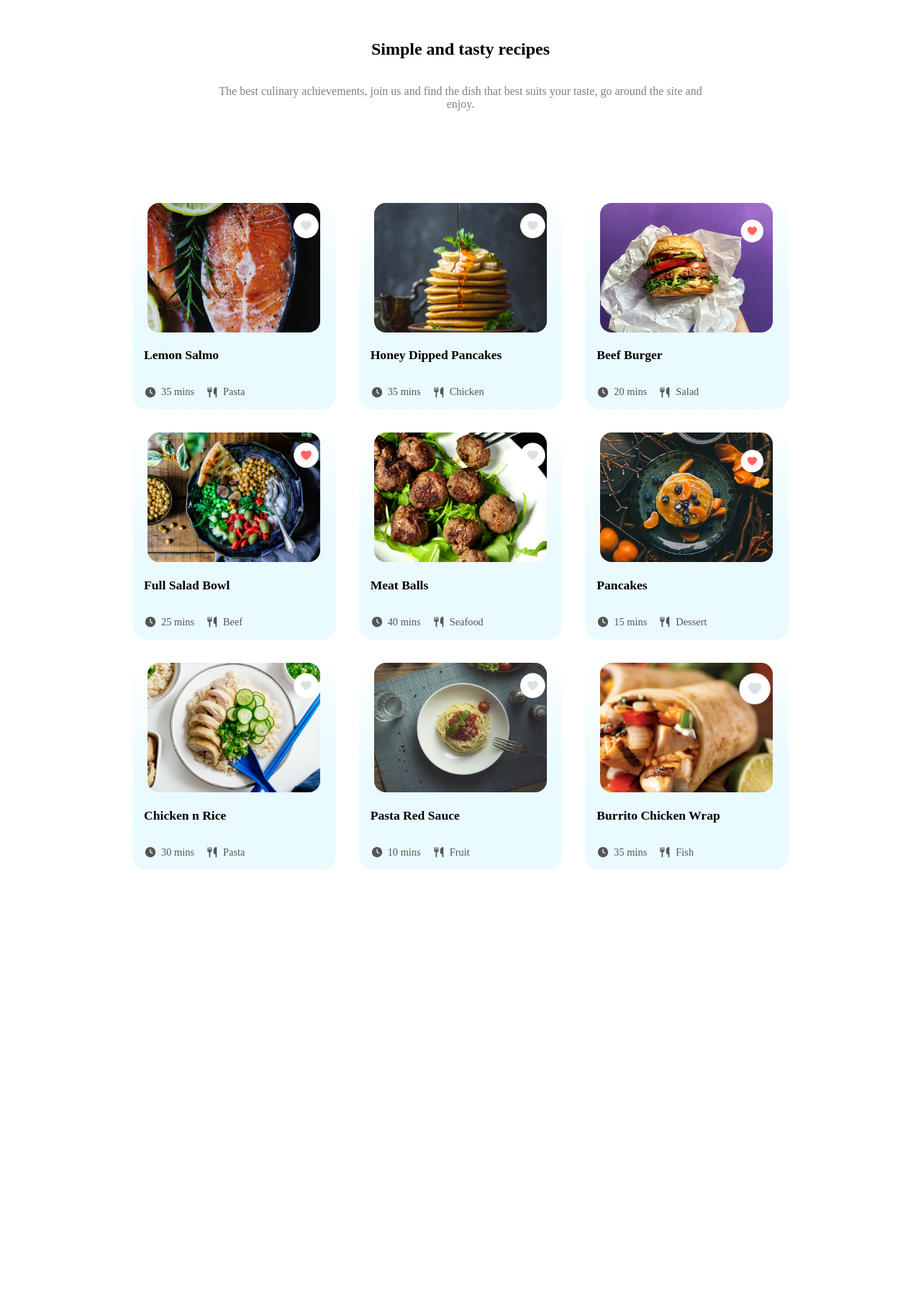
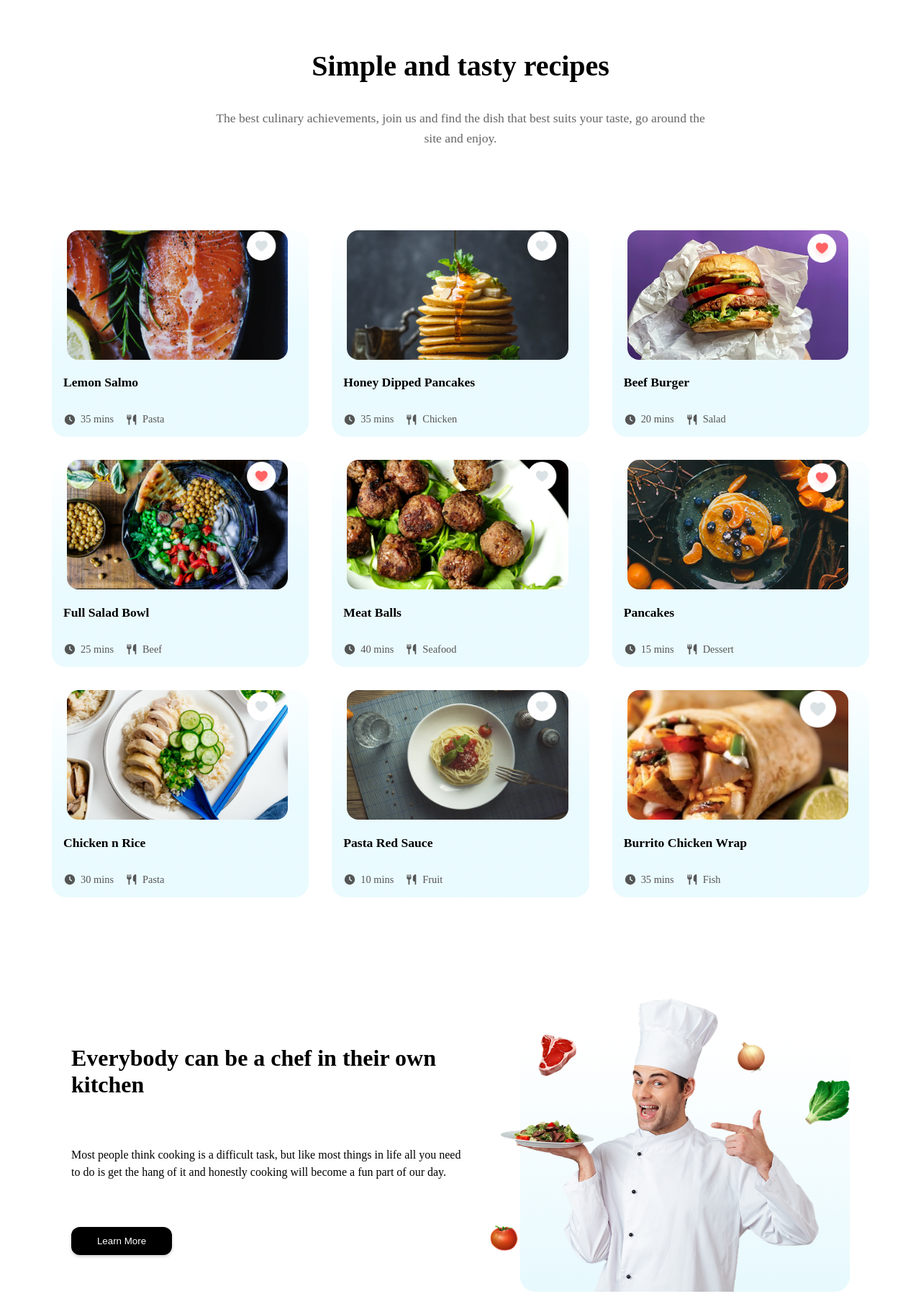
Before and after one commit to samscode1529i/React-Recipes-App, a React (Vite) app: page / in a window 1280 px wide. Shown: the part 1361-3180 px from the top of the page at 72% size. Before the commit the page ends 2674 px from the top, so only its background shows below. Built offline with nearby package versions, Linux system fonts and the light colour scheme; the HTML template or start-up script is replaced by a standard one.

Commit message:
break section done nd recipie grid responsive fix

```diff
--- /dev/null
+++ b/src/components/Break/Break.css
@@ -0,0 +1,134 @@
+.break {
+  display: flex;
+  flex-wrap: wrap; /* allows stacking on small screens */
+  padding-left: 2rem;
+  padding-right: 2rem;
+  gap: 2rem;
+  margin-bottom: 6rem;
+  overflow: hidden;
+  align-items: center;
+  justify-content: center;
+}
+
+.break .left-container {
+  display: flex;
+  flex-direction: column;
+  width: 100%;
+  max-width: 550px;
+  margin-top: 2rem;
+  gap: 1.5rem;
+}
+
+.break .left-container h2 {
+  width: 100%;
+  font-size: 2rem;
+}
+
+.break .left-container p {
+  font-size: 1rem;
+  line-height: 1.5;
+}
+
+.break .left-container .btn {
+  width: 140px;
+  margin-top: 1.5rem;
+  background-color: black;
+  color: white;
+  padding: 12px 10px;
+  border-radius: 12px;
+  border: none;
+  box-shadow: 0 2px 4px rgba(0, 0, 0, 0.2);
+  cursor: pointer;
+  transition: all 0.2s ease;
+}
+
+.break .left-container .btn:hover {
+  transform: translateY(-2px);
+  box-shadow: 0 4px 6px rgba(0, 0, 0, 0.25);
+}
+
+.break .right-container {
+  position: relative;
+  width: 100%;
+  max-width: 500px;
+  display: flex;
+  justify-content: center;
+  align-items: center;
+  margin-top: 2rem;
+}
+
+.break .right-container img {
+  max-width: 100%;
+  height: auto;
+}
+
+.break .right-container .break-img {
+  position: relative;
+  z-index: 1;
+}
+
+.veggies {
+  position: absolute;
+  left: 0; /* adjust as needed */
+  z-index: 2;
+  animation: bounce 1.5s infinite;
+  transition: transform 0.5s;
+}
+
+.veggies[data-aos] {
+  animation-play-state: paused;
+}
+
+.veggies.aos-animate {
+  animation-play-state: running;
+}
+
+@keyframes bounce {
+  0%, 100% {
+    transform: translateY(0);
+  }
+  50% {
+    transform: translateY(-15px);
+  }
+}
+
+/* ---------- MEDIA QUERIES ---------- */
+
+/* Tablets */
+@media (max-width: 1024px) {
+  .break {
+    flex-direction: column;
+    padding-left: 1.5rem;
+    padding-right: 1.5rem;
+  }
+
+  .break .left-container {
+    max-width: 100%;
+    align-items: center;
+    text-align: center;
+  }
+
+  .break .right-container {
+    margin-top: 2rem;
+    max-width: 400px;
+  }
+}
+
+/* Mobile */
+@media (max-width: 640px) {
+  .break .left-container h2 {
+    font-size: 1.5rem;
+  }
+
+  .break .left-container p {
+    font-size: 0.9rem;
+  }
+
+  .break .right-container {
+    max-width: 300px;
+  }
+
+  .veggies {
+    left: 10px; /* adjust for smaller screens */
+  }
+}
--- /dev/null
+++ b/src/components/Break/Break.jsx
@@ -0,0 +1,38 @@
+import React, { useEffect } from 'react'
+import AOS from "aos"
+import "aos/dist/aos.css"
+import './Break.css'
+import break1 from '../../assets/break1.png'
+import breakImage from '../../assets/break-images.png'
+
+
+const Break = () => {
+
+
+   useEffect(() => {
+     AOS.init({
+       duration: 800,
+       once: true,
+     })
+   }, [])
+
+
+  return (
+    <div>
+        <div className="break">
+            <div className="left-container">
+                <h2 data-aos="fade-right">Everybody can be a chef in their own kitchen</h2>
+                <p data-aos="fade-up-right">Most people think cooking is a difficult task, but like most things in life all you need to do is get the hang of it and honestly cooking will become a fun part of our day.</p>
+                <button className='btn' data-aos="fade-up">Learn More</button>
+            </div>
+
+            <div className="right-container">
+                <img src={breakImage} alt="break" className='veggies' data-aos="fade-up" />
+                <img src={break1} alt="break" className='break-img' data-aos="fade-left"/>
+            </div>
+        </div>
+    </div>
+  )
+}
+
+export default Break
--- a/src/components/Recipie/RecipieGrid.css
+++ b/src/components/Recipie/RecipieGrid.css
@@ -1,40 +1,52 @@
 :root {
   --baby-blue: #E7FAFE;
   --black: #000000;
+  --gray: #666666;
 }
 
-/* wrapper */
+/* ---------------- Wrapper ---------------- */
 .recipie-grid-wrapper {
   padding: 0 4rem 6rem;
+  max-width: 1400px;
+  margin: 0 auto;
 }
 
-/* header */
+/* ---------------- Header ---------------- */
 .recipie-grid-head {
   display: flex;
   flex-direction: column;
   justify-content: center;
   align-items: center;
   text-align: center;
-  margin-bottom: 7rem;
+  margin-bottom: 6rem;
+  padding: 0 1rem;
+}
+
+.recipie-grid-head h2 {
+  font-size: 2.5rem;
+  line-height: 1.2;
+  margin-bottom: 1rem;
 }
 
 .recipie-grid-head p {
-  color: gray;
-  margin-top: 1rem;
-  width: 700px;
+  color: var(--gray);
+  max-width: 700px;
+  line-height: 1.6;
+  font-size: 1.1rem;
 }
 
-/* grid */
+/* ---------------- Grid ---------------- */
 .recipie-grid {
   display: grid;
   grid-template-columns: repeat(3, 1fr);
   gap: 2rem;
-  padding-left: 7rem;
-  padding-right: 7rem;
+  padding: 0;
 }
 
-/* tablet */
-@media (max-width: 900px) {
+/* ---------------- Media Queries ---------------- */
+
+/* Tablet */
+@media (max-width: 1024px) {
   .recipie-grid {
     grid-template-columns: repeat(2, 1fr);
   }
@@ -42,15 +54,44 @@
   .recipie-grid-wrapper {
     padding: 0 2rem 5rem;
   }
+
+  .recipie-grid-head h2 {
+    font-size: 2rem;
+  }
+
+  .recipie-grid-head p {
+    max-width: 90%;
+    font-size: 1rem;
+  }
 }
 
-/* mobile */
+/* Mobile */
 @media (max-width: 600px) {
   .recipie-grid {
     grid-template-columns: 1fr;
+    gap: 1.5rem;
+  }
+
+  .recipie-grid-wrapper {
+    padding: 0 1rem 4rem;
+  }
+
+  .recipie-grid-head h2 {
+    font-size: 1.5rem;
   }
 
   .recipie-grid-head p {
-    width: 90%;
+    font-size: 0.95rem;
   }
 }
+
+/* Small mobile (very small screens) */
+@media (max-width: 400px) {
+  .recipie-grid-head h2 {
+    font-size: 1.25rem;
+  }
+
+  .recipie-grid-head p {
+    font-size: 0.9rem;
+  }
+}
--- a/src/pages/Home.jsx
+++ b/src/pages/Home.jsx
@@ -2,7 +2,7 @@ import React from 'react'
 import HeroCarousel from '../components/HeroCarousel/HeroCarousel'
 import Category from '../components/Category/Category'
 import RecipieGrid from '../components/Recipie/RecipieGrid'
-
+import Break from '../components/Break/Break'
 
 
 const Home = () => {
@@ -11,6 +11,7 @@ const Home = () => {
       <HeroCarousel />
       <Category />
       <RecipieGrid />
+      <Break />
 
     </div>
   )
```
Also changed, not shown: src/assets/break-images.png (added), src/assets/break1.png (added).
